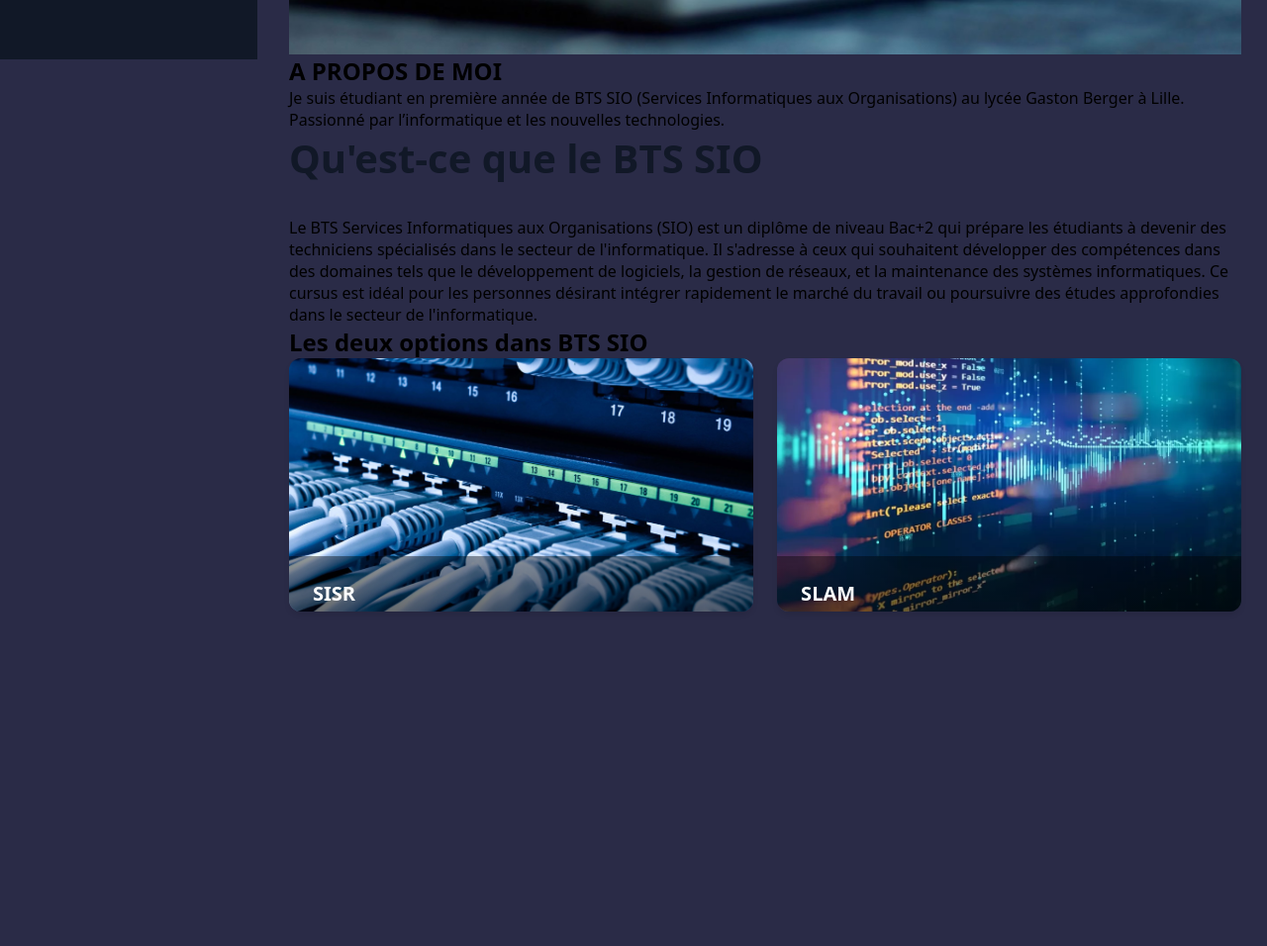
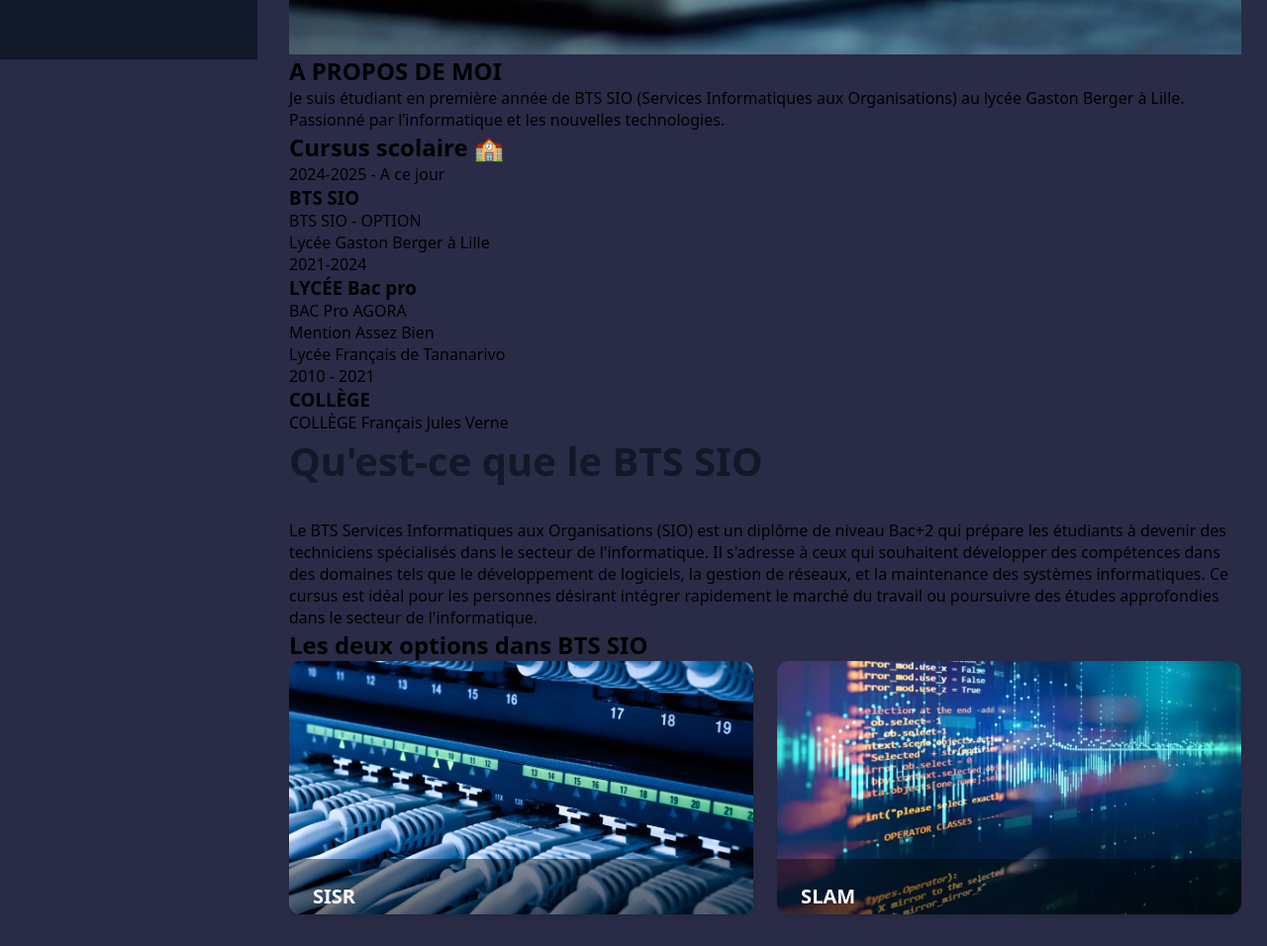
Before and after one commit to Erts315/Mon-portfolio, a plain HTML site: page index.html in a window 1280 px wide. Shown: the part 740-1696 px from the top of the page at 99% size. Before the commit the page ends 1390 px from the top, so only its background shows below. Drawn offline with Linux system fonts and the light colour scheme.

Commit message:
Update index.html

```diff
--- a/index.html
+++ b/index.html
@@ -47,6 +47,26 @@
         <p>Je suis étudiant en première année de BTS SIO (Services Informatiques aux Organisations) au lycée Gaston Berger à Lille. Passionné par l’informatique et les nouvelles technologies.</p>
     </div>
         <div id="Parcour" class="parcour">
+            <div class="cursus-scolaire">
+            <h2>Cursus scolaire 🏫</h2>
+            <div class="timeline">
+                <div class="event">
+                    <span>2024-2025 - A ce jour</span>
+                    <h3>BTS SIO</h3>
+                    <p>BTS SIO - OPTION </p>
+                    <p>Lycée Gaston Berger à Lille</p>
+                </div>
+                <div class="event">
+                    <span>2021-2024</span>
+                    <h3>LYCÉE Bac pro </h3>
+                    <p>BAC Pro AGORA<br>Mention Assez Bien</p>
+                    <p>Lycée Français de Tananarivo</p>
+                </div>
+                <div class="event">
+                    <span>2010 - 2021</span>
+                    <h3>COLLÈGE</h3>
+                    <p>COLLÈGE Français Jules Verne</p>
+                </div>
         </div>
         <div id="stage" class="stage">
         </div>
```
